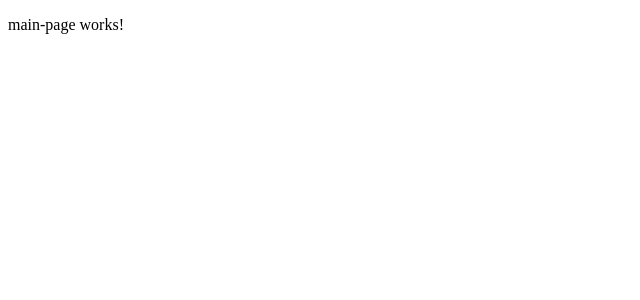
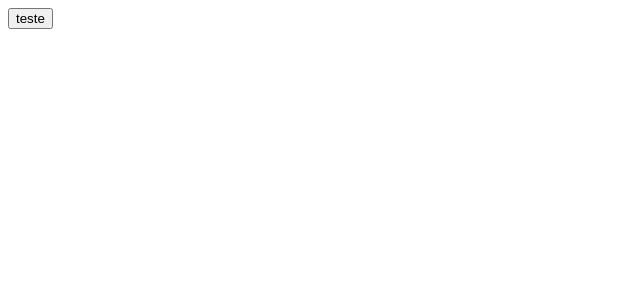
Before and after one commit to marcoantoniogithub/Github-Angular, an Angular app: page / in a window 1280 px wide. Shown: the top 300 px of the page, without its empty margins (0-640 px from the left). Built offline with nearby package versions, Linux system fonts and the light colour scheme.

Commit message:
Starting service

```diff
--- /dev/null
+++ b/src/app/core/service/api-github.service.ts
@@ -0,0 +1,15 @@
+import { Injectable } from '@angular/core';
+import { HttpClient } from '@angular/common/http';
+import { Observable } from 'rxjs';
+
+@Injectable({
+  providedIn: 'root'
+})
+export class ApiGithubService {
+
+  constructor(private http: HttpClient) { }
+
+  getTeste(): Observable<any>{
+    return this.http.get('https://api.github.com/search/repositories?q=language:Javascript&sort=stars&page=1')
+  }
+}
--- a/src/app/modules/main-page/main-page.component.html
+++ b/src/app/modules/main-page/main-page.component.html
@@ -1 +1 @@
-<p>main-page works!</p>
+<button (click)="teste()">teste</button>
--- a/src/app/modules/main-page/main-page.component.ts
+++ b/src/app/modules/main-page/main-page.component.ts
@@ -1,4 +1,5 @@
 import { Component, OnInit } from '@angular/core';
+import { ApiGithubService } from 'src/app/core/service/api-github.service';
 
 @Component({
   selector: 'app-main-page',
@@ -7,9 +8,23 @@ import { Component, OnInit } from '@angular/core';
 })
 export class MainPageComponent implements OnInit {
 
-  constructor() { }
+  constructor(private apiGithubService: ApiGithubService) {
+
+  }
 
   ngOnInit(): void {
+
+  }
+
+  teste(){
+    this.apiGithubService.getTeste().subscribe(
+      data => {
+        console.log(data);
+      },
+      error => {
+        console.log(error);
+      }
+    )
   }
 
 }
```
Also changed, not shown: src/app/app.module.ts (+6 -3 lines), 1 other file (tests, documents, lock files or other folders).
